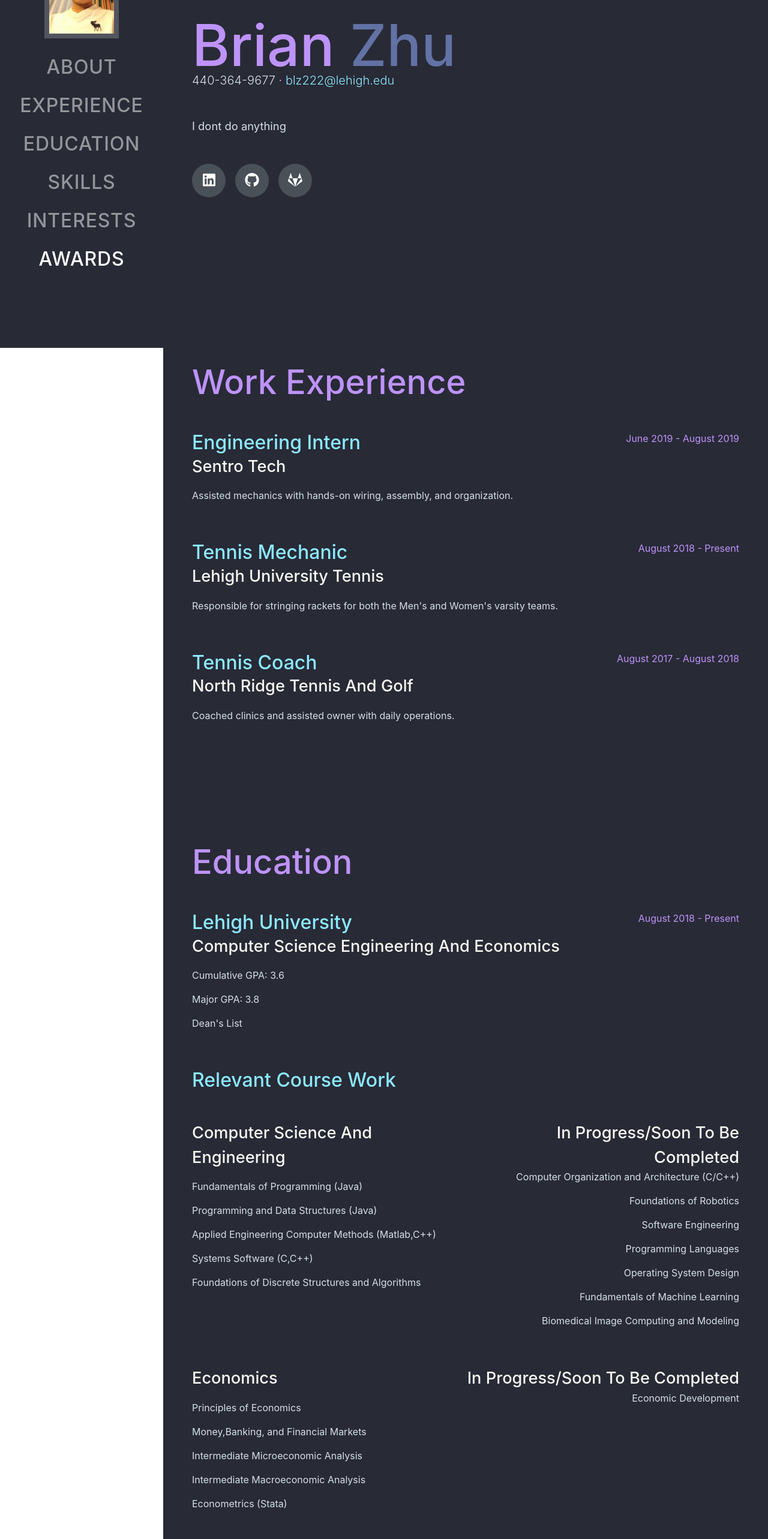
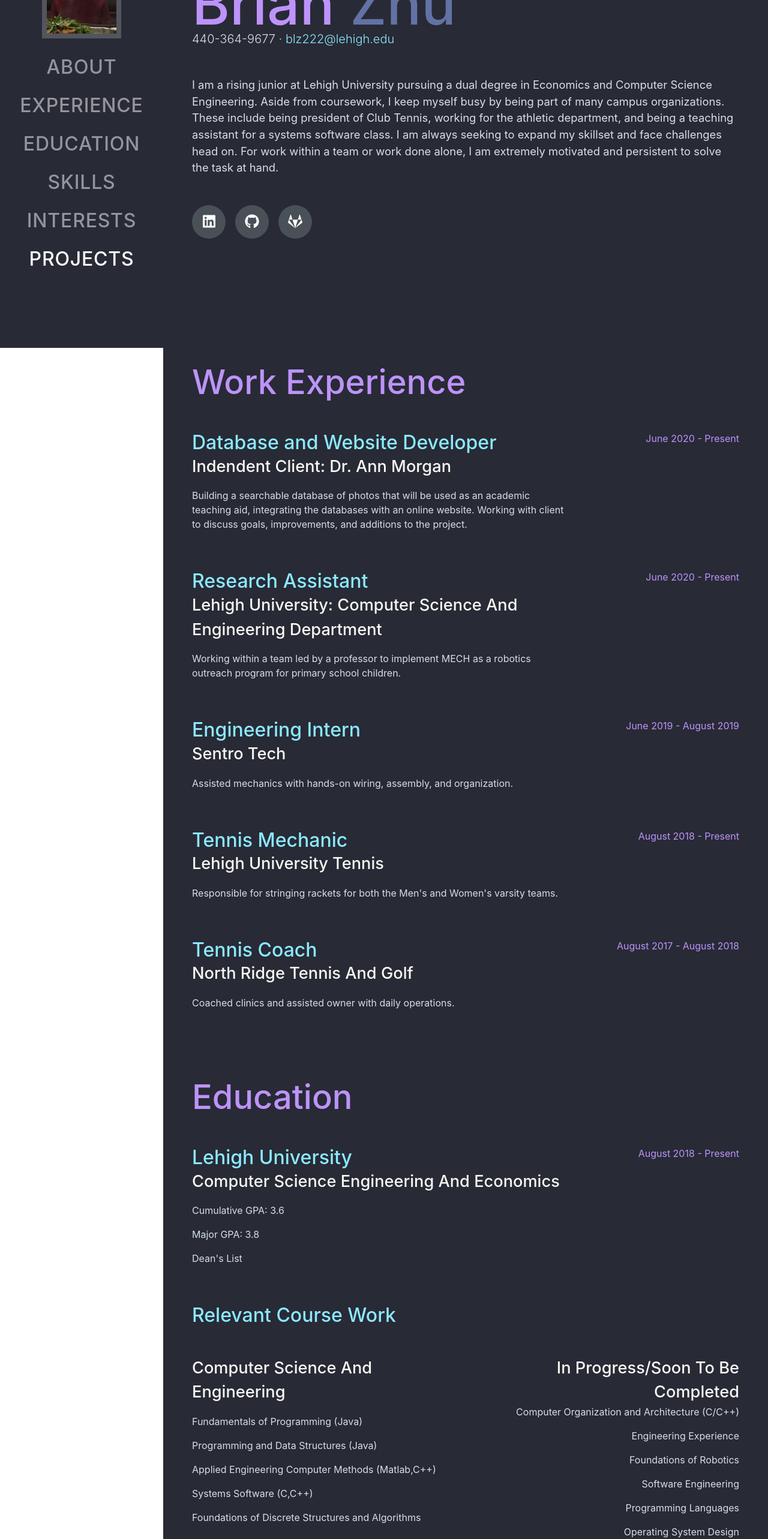
Before and after one commit to zhubiii/portfolio, a React (Create React App) app: page / in a window 1280 px wide. Shown: the part 220-2786 px from the top of the page at 60% size. Built offline with nearby package versions, Linux system fonts and the light colour scheme; a web font is replaced by a local one.

Commit message:
adding descriptions

```diff
--- a/src/Components/Awards.js
+++ b/src/Components/Awards.js
@@ -14,7 +14,7 @@ class Awards extends Component {
     return(
       <section className="resume-section p-3 p-lg-5 d-flex align-items-center" id="awards">
         <div className="w-100">
-          <h2 className="mb-5">Awards &amp; Certifications</h2>
+          <h2 className="mb-5">Projects</h2>
           <ul className="fa-ul mb-0">
           {
             this.awards.map((data, index) => (
--- a/src/Components/Education.js
+++ b/src/Components/Education.js
@@ -64,12 +64,11 @@ class Education extends Component {
                   In Progress/Soon to be Completed
                 </div>
                 <p>Computer Organization and Architecture (C/C++)</p>
+                <p>Engineering Experience</p>
                 <p>Foundations of Robotics</p>
                 <p>Software Engineering</p>
                 <p>Programming Languages</p>
                 <p>Operating System Design</p>
-                <p>Fundamentals of Machine Learning</p>
-                <p>Biomedical Image Computing and Modeling</p>
               </div>
             </div>
           ))}
--- a/src/Components/Sidebar.js
+++ b/src/Components/Sidebar.js
@@ -1,5 +1,5 @@
 import React, { Component } from "react";
-import image from "../Assets/profile.jpg";
+import image from "../Assets/Fish2.jpg";
 
 class Sidebar extends Component {
   constructor(props) {
@@ -66,7 +66,7 @@ class Sidebar extends Component {
             </li>
             <li className="nav-item">
               <a className="nav-link js-scroll-trigger" href="#awards">
-                Awards
+                Projects
               </a>
             </li>
           </ul>
--- a/src/Components/Skills.js
+++ b/src/Components/Skills.js
@@ -15,7 +15,7 @@ class Skills extends Component {
       <section className="resume-section p-3 p-lg-5 d-flex align-items-center" id="skills">
         <div className="w-100">
           <h2 className="mb-5">Skills</h2>
-          <div className="subheading mb-3">Familiar Programming Languages &amp; Tools</div>
+          <div className="subheading mb-3">Programming Languages &amp; Tools</div>
           <div className="row">
           {
             this.skills.map((data, index) => (
--- a/src/profileData.json
+++ b/src/profileData.json
@@ -3,13 +3,27 @@
     "firstName": "Brian",
     "lastName": "Zhu",
     "phoneNumber": "440-364-9677",
-    "bio": "I dont do anything",
+    "bio": "I am a rising junior at Lehigh University pursuing a dual degree in Economics and Computer Science Engineering. Aside from coursework, I keep myself busy by being part of many campus organizations. These include being president of Club Tennis, working for the athletic department, and being a teaching assistant for a systems software class. I am always seeking to expand my skillset and face challenges head on. For work within a team or work done alone, I am extremely motivated and persistent to solve the task at hand.  ",
     "email": "blz222@lehigh.edu",
     "linkedin": "https://linkedin.com/in/brian-zhu-70b4a5174",
     "github": "https://github.com/zhubiii",
     "gitlab": "https://gitlab.com/zhubiii"
   },
   "experience": [
+    {
+      "position": "Database and Website Developer",
+      "organization": "Indendent Client: Dr. Ann Morgan",
+      "aboutWork": "Building a searchable database of photos that will be used as an academic teaching aid, integrating the databases with an online website. Working with client to discuss goals, improvements, and additions to the project.",
+      "fromDate": "June 2020",
+      "toDate": "Present"
+    },
+    {
+      "position": "Research Assistant",
+      "organization": "Lehigh University: Computer Science and Engineering department",
+      "aboutWork": "Working within a team led by a professor to implement MECH as a robotics outreach program for primary school children.",
+      "fromDate": "June 2020",
+      "toDate": "Present"
+    },
     {
       "position": "Engineering Intern",
       "organization": "Sentro Tech",
@@ -53,21 +67,18 @@
       "name": "Javascript"
     },
     {
-      "name": "HTML"
+      "name": "Vim"
     },
     {
-      "name": "Bootstrap"
+      "name": "Unix"
     },
     {
-      "name": "Matlab"
-    },
-    {
-      "name": "Python"
+      "name": "Git"
     }
   ],
   "interests": {
-    "paragraphOne": "I like jAzZ",
-    "paragraphTwo": "JaaAZZ"
+    "paragraphOne": "When I'm not studying or hanging out with friends, I involve myself mostly with music and sports. I love to play and follow tennis.  and am always looking for an oppurtunity to get outdoors.  spending hours transcribing and learning various jazz songs on different instruments. To relax, I also enjoy watching movies, playing video games, and learning to cook.",
+    "paragraphTwo": " "
   },
   "awards": [
     {
```
Also changed, not shown: src/Assets/Fish.jpg (added), src/Assets/Fish2.jpg (added).
